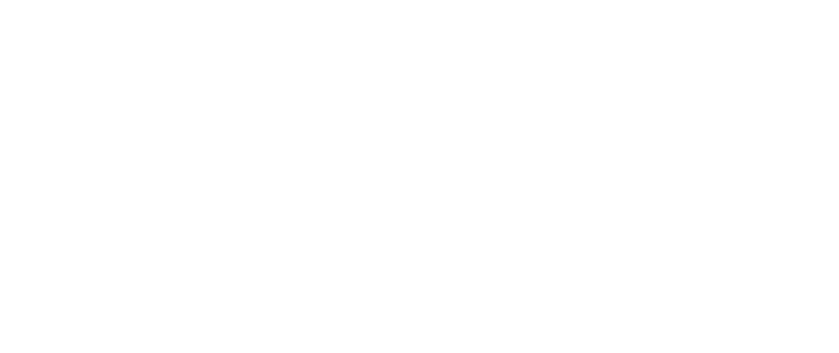
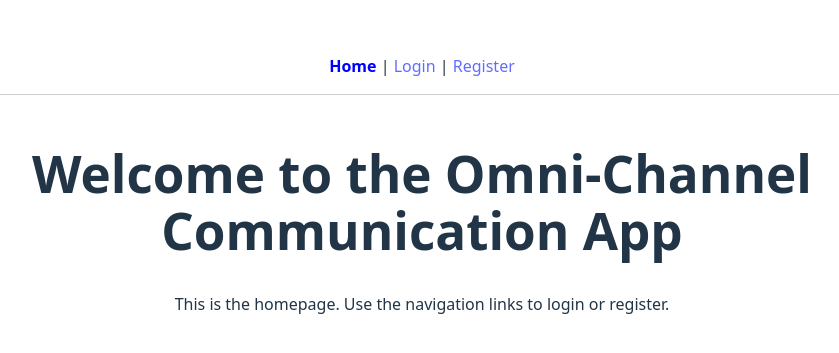
Before and after one commit to matmatraga/comm-channel-app, a React (Vite) app in the folder frontend/: page / in a window 1280 px wide. Before the commit this address had no page. Shown: the part 207-560 px from the top of the page, without its empty margins (218-1057 px from the left). Built offline with nearby package versions, Linux system fonts and the light colour scheme.

Commit message:
Add authentication API and frontend with navbar and routing

```diff
--- a/frontend/src/App.jsx
+++ b/frontend/src/App.jsx
@@ -2,13 +2,17 @@ import './App.css'
 import {BrowserRouter as Router, Routes, Route} from 'react-router-dom';
 import Login from './pages/Login';
 import Register from './pages/Register';
+import Navbar from './components/Navbar';
+import Home from './pages/Home';
 
 function App() {
 
   return (
     <>
       <Router>
+        <Navbar />
         <Routes>
+          <Route path="/" element={<Home />} />
           <Route path="/login" element={<Login />} />
           <Route path="/register" element={<Register />} />
         </Routes>
--- /dev/null
+++ b/frontend/src/components/Navbar.jsx
@@ -0,0 +1,38 @@
+// frontend/src/components/Navbar.jsx
+import React from 'react';
+import { NavLink } from 'react-router-dom';
+
+const Navbar = () => {
+  const activeStyle = {
+    fontWeight: 'bold',
+    color: 'blue',
+  };
+
+  return (
+    <nav style={{ padding: '1rem', borderBottom: '1px solid #ccc' }}>
+      <NavLink
+        to="/"
+        style={({ isActive }) => (isActive ? activeStyle : undefined)}
+        end
+      >
+        Home
+      </NavLink>{' '}
+      |{' '}
+      <NavLink
+        to="/login"
+        style={({ isActive }) => (isActive ? activeStyle : undefined)}
+      >
+        Login
+      </NavLink>{' '}
+      |{' '}
+      <NavLink
+        to="/register"
+        style={({ isActive }) => (isActive ? activeStyle : undefined)}
+      >
+        Register
+      </NavLink>
+    </nav>
+  );
+};
+
+export default Navbar;
--- /dev/null
+++ b/frontend/src/pages/Home.jsx
@@ -0,0 +1,12 @@
+import React from 'react';
+
+const Home = () => {
+  return (
+    <div style={{ padding: '1rem' }}>
+      <h1>Welcome to the Omni-Channel Communication App</h1>
+      <p>This is the homepage. Use the navigation links to login or register.</p>
+    </div>
+  );
+};
+
+export default Home;
```
